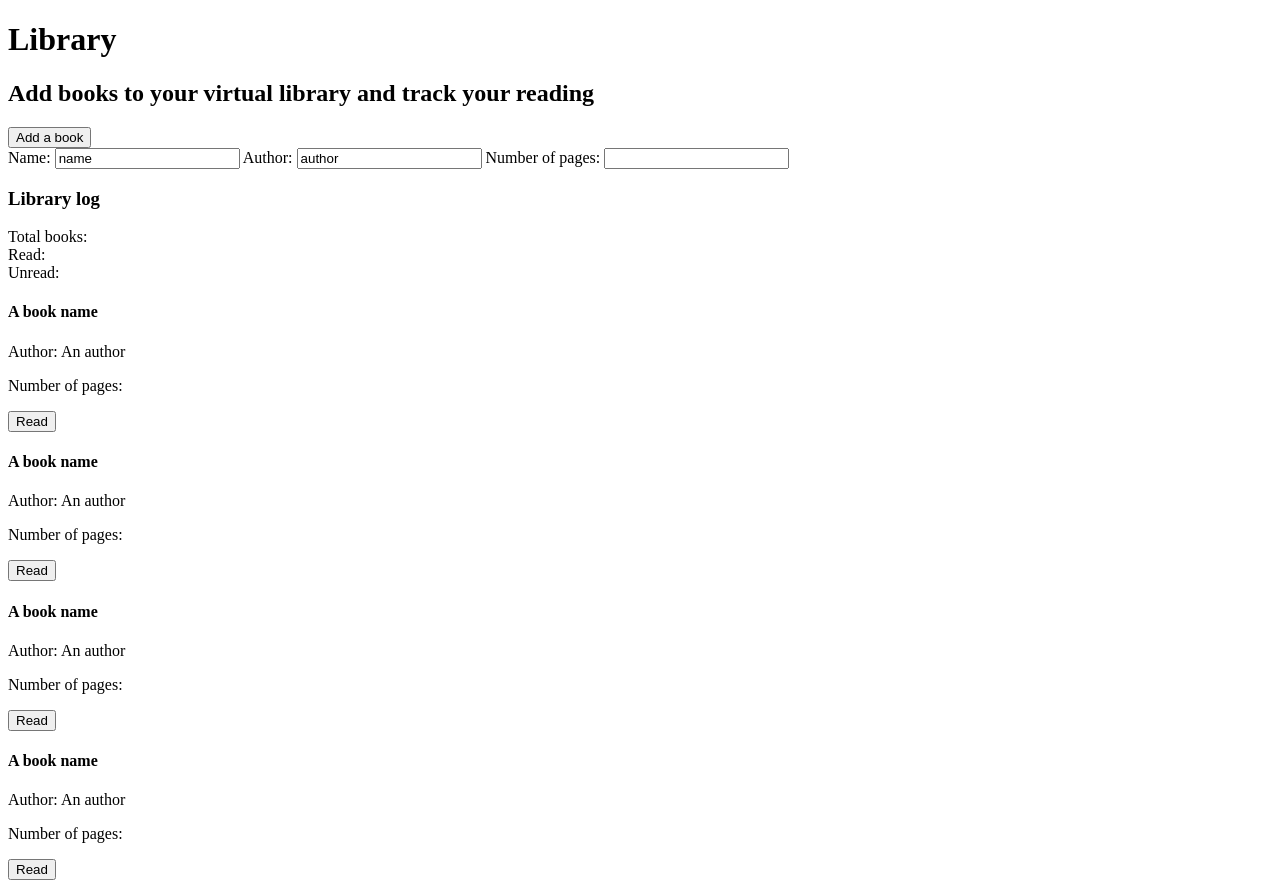
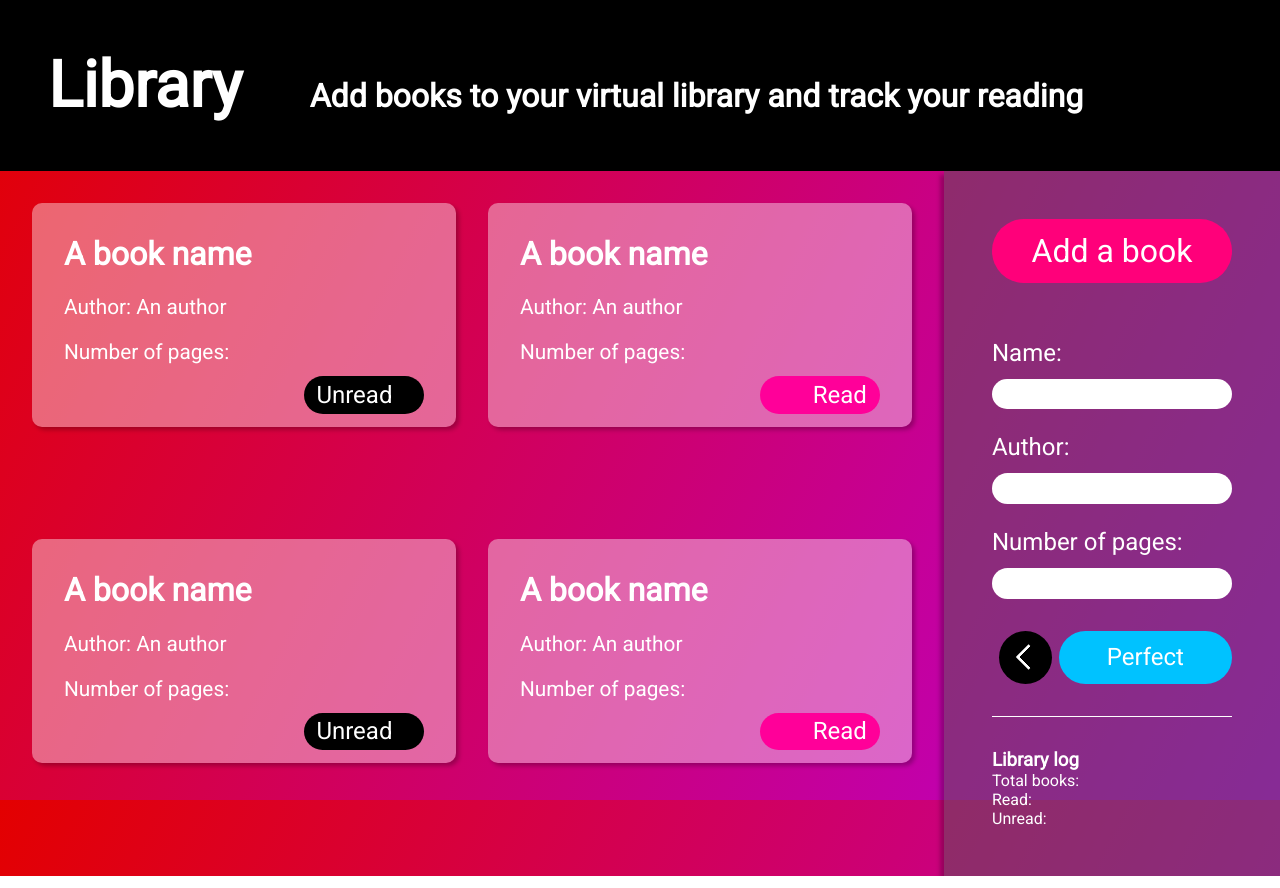
Before and after one commit to CeliTop/Odin-library, a plain HTML site: page index.html in a window 1280 px wide. Drawn offline with Linux system fonts and the light colour scheme.

Commit message:
main css

```diff
--- a/index.html
+++ b/index.html
@@ -7,6 +7,13 @@
     <title>Library</title>
     <link rel="stylesheet" href="style.css" />
     <script src="script.js" defer></script>
+    <!-- Fonts -->
+    <link rel="preconnect" href="https://fonts.googleapis.com" />
+    <link rel="preconnect" href="https://fonts.gstatic.com" crossorigin />
+    <link
+      href="https://fonts.googleapis.com/css2?family=Roboto&display=swap"
+      rel="stylesheet"
+    />
   </head>
   <body>
     <header>
@@ -14,14 +21,20 @@
       <h2>Add books to your virtual library and track your reading</h2>
     </header>
     <div class="sidebar">
-      <button>Add a book</button>
+      <button class="add">Add a book</button>
       <form action="">
         <label for="name">Name:</label>
-        <input type="text" id="name" value="name" />
+        <input type="text" id="name" name="name" />
         <label for="author">Author:</label>
-        <input type="text" id="author" value="author" />
+        <input type="text" id="author" name="author" />
         <label for="pages">Number of pages:</label>
-        <input type="number" id="pages" value="nbOfPages" />
+        <input type="number" id="pages" name="nbOfPages" />
+        <div>
+          <button class="back">
+            <div class="back-char"></div>
+          </button>
+          <button class="confirm">Perfect</button>
+        </div>
       </form>
       <div class="log">
         <h3>Library log</h3>
@@ -33,27 +46,27 @@
     <main>
       <div class="tile">
         <h4>A book name</h4>
-        <p>Author: An author</p>
-        <p>Number of pages:</p>
-        <button class="toggle">Read</button>
+        <p class="author">Author: An author</p>
+        <p class="nop">Number of pages:</p>
+        <button class="toggle">Unread</button>
       </div>
       <div class="tile">
         <h4>A book name</h4>
-        <p>Author: An author</p>
-        <p>Number of pages:</p>
-        <button class="toggle">Read</button>
+        <p class="author">Author: An author</p>
+        <p class="nop">Number of pages:</p>
+        <button class="toggle read">Read</button>
       </div>
       <div class="tile">
         <h4>A book name</h4>
-        <p>Author: An author</p>
-        <p>Number of pages:</p>
-        <button class="toggle">Read</button>
+        <p class="author">Author: An author</p>
+        <p class="nop">Number of pages:</p>
+        <button class="toggle">Unread</button>
       </div>
       <div class="tile">
         <h4>A book name</h4>
-        <p>Author: An author</p>
-        <p>Number of pages:</p>
-        <button class="toggle">Read</button>
+        <p class="author">Author: An author</p>
+        <p class="nop">Number of pages:</p>
+        <button class="toggle read">Read</button>
       </div>
     </main>
   </body>
--- a/style.css
+++ b/style.css
@@ -0,0 +1,179 @@
+* {
+  margin: 0;
+  padding: 0;
+  font-family: "Roboto";
+}
+
+body {
+  background: linear-gradient(
+    116.82deg,
+    #e30000 0%,
+    #b900d7 99.99%,
+    rgba(196, 196, 196, 0) 100%
+  );
+  height: 100vh;
+  display: grid;
+  grid-template: auto 1fr / 1fr auto;
+  color: white;
+}
+
+/* Header part */
+header {
+  grid-column: 1 / span 2;
+  background-color: black;
+  padding: 3em;
+  vertical-align: text-bottom;
+}
+
+h1 {
+  display: inline;
+  font-size: 4rem;
+  font-weight: 900;
+}
+
+h2 {
+  display: inline;
+  font-size: 2rem;
+  font-weight: 800;
+  margin-left: 2em;
+}
+
+/* Sidebar part */
+.sidebar {
+  grid-area: 2/2/3/3;
+  background: rgba(87, 87, 87, 0.5);
+  box-shadow: -4px 4px 4px rgba(0, 0, 0, 0.25);
+  padding: 3em;
+  display: flex;
+  flex-direction: column;
+  width: 15em;
+}
+
+form {
+  display: flex;
+  flex-direction: column;
+  margin: 2em 0;
+  padding-bottom: 2em;
+  border-bottom: 1px solid white;
+  overflow: hidden;
+}
+
+input {
+  color: #cca4c8;
+  font-size: 1.2rem;
+  padding: 0.2em 0.7em;
+}
+
+button,
+input {
+  border: none;
+  border-radius: 50px;
+  outline: none;
+}
+
+button {
+  color: white;
+  cursor: pointer;
+}
+
+.toggle {
+  display: block;
+  margin-left: auto;
+}
+
+.add {
+  font-size: 2rem;
+  padding: 0.4em;
+  background: #ff007a;
+}
+
+label {
+  font-size: 1.5rem;
+  padding-top: 1em;
+  padding-bottom: 0.5em;
+}
+
+form > div {
+  display: flex;
+  align-items: center;
+  margin-top: 2em;
+}
+
+/* input[type="number"] {
+  width: 40%;
+} */
+
+.back {
+  width: 4em;
+  height: 4em;
+  background-color: black;
+  position: relative;
+  margin: 0 0.5em;
+}
+
+.back-char {
+  position: absolute;
+  box-shadow: 1.7px 1.7px 0px 1px #ffffff;
+  top: 1.4em;
+  left: 0.8em;
+  transform: rotate(135deg);
+  width: 1.2em;
+  height: 1.2em;
+  margin-left: 1em;
+}
+
+.confirm {
+  height: 100%;
+  flex: 1;
+  background: #00c2ff;
+  font-size: 1.5rem;
+  padding: 0em;
+}
+
+/* Main part */
+main {
+  grid-area: 2/1/3/2;
+  display: grid;
+  grid-template-columns: repeat(auto-fit, minmax(300px, 1fr));
+  padding: 2em;
+  gap: 2em;
+  row-gap: 2em;
+  overflow-y: scroll;
+}
+
+.tile {
+  background: rgba(255, 255, 255, 0.4);
+  box-shadow: 3px 3px 4px rgba(0, 0, 0, 0.25);
+  border-radius: 10px;
+  height: 10rem;
+  padding: 2em;
+}
+
+h4 {
+  font-size: 2rem;
+  font-weight: 800;
+  margin-bottom: 0.7em;
+}
+
+.tile > .author {
+  margin-bottom: 1em;
+  font-size: 1.3rem;
+}
+.tile > .nop {
+  font-size: 1.3rem;
+}
+
+.toggle {
+  transition: 0.25s;
+  background: black;
+  margin-top: 0.5em;
+  padding: 0.2em;
+  font-size: 1.5em;
+  width: 5em;
+  padding-right: 1em;
+}
+
+.toggle.read {
+  background: #ff0099;
+  padding-left: 2.2em;
+}
```
